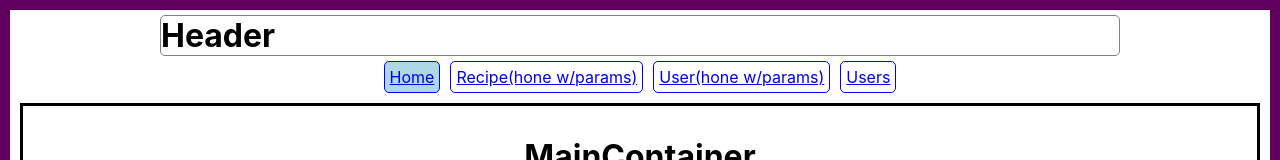
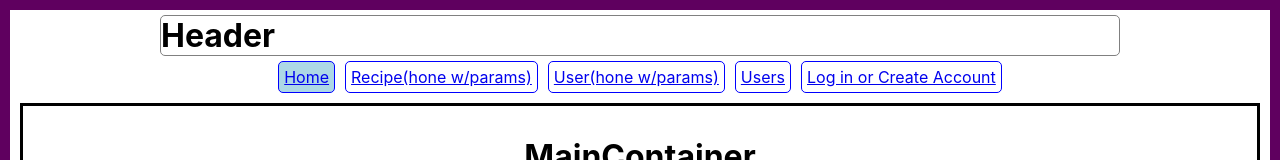
Before and after one commit to royemosby/RecipeSwap_v2, a React (Create React App) app in the folder recipe-swap-frontend/: page / in a window 1280 px wide. Shown: the top 160 px of the page. Built offline with nearby package versions, Linux system fonts and the light colour scheme.

Commit message:
Adds navlink to handle login

```diff
--- a/recipe-swap-frontend/src/common/Header.js
+++ b/recipe-swap-frontend/src/common/Header.js
@@ -1,13 +1,16 @@
 import React from 'react'
 import {NavLink} from 'react-router-dom'
+import {connect} from 'react-redux'
 
-const Header = () => {
+
+const Header = (props) => {
   return (
     <div>
       <h1 className="prez">Header</h1>
       <nav>
         <NavLink to="/"
                   className="linky"
+                  onClick={props.closeLoginModal}
                   exact
                   activeStyle={{background: 'lightblue'}}>
         Home </NavLink>
@@ -26,9 +29,21 @@ const Header = () => {
                   exact
                   activeStyle={{background: 'lightblue'}}>
         Users </NavLink>
+        <NavLink to="/"
+                  className="linky"
+                  onClick={props.activateLoginModal}
+                  exact>
+        Log in or Create Account </NavLink>
       </nav>
     </div>
   )
 }
 
-export default Header
+const mapDispatchToProps = (dispatch) =>{
+  return({
+    activateLoginModal: () => dispatch({type: "OPEN_LOGIN_MODAL"}),
+    closeLoginModal: () => dispatch({type: "CLOSE_LOGIN_MODAL"})
+  })
+}
+
+export default connect(null, mapDispatchToProps)(Header)
```
